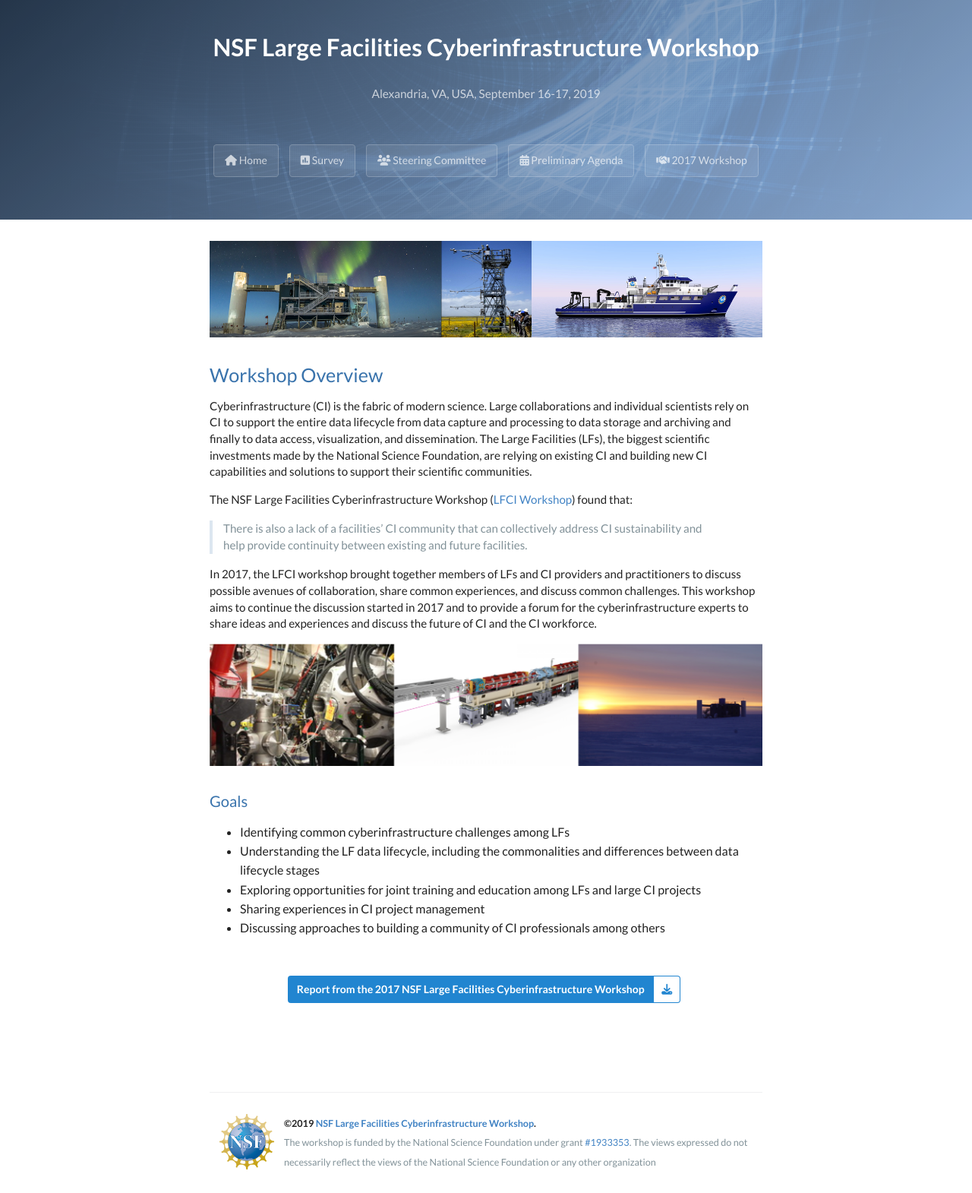
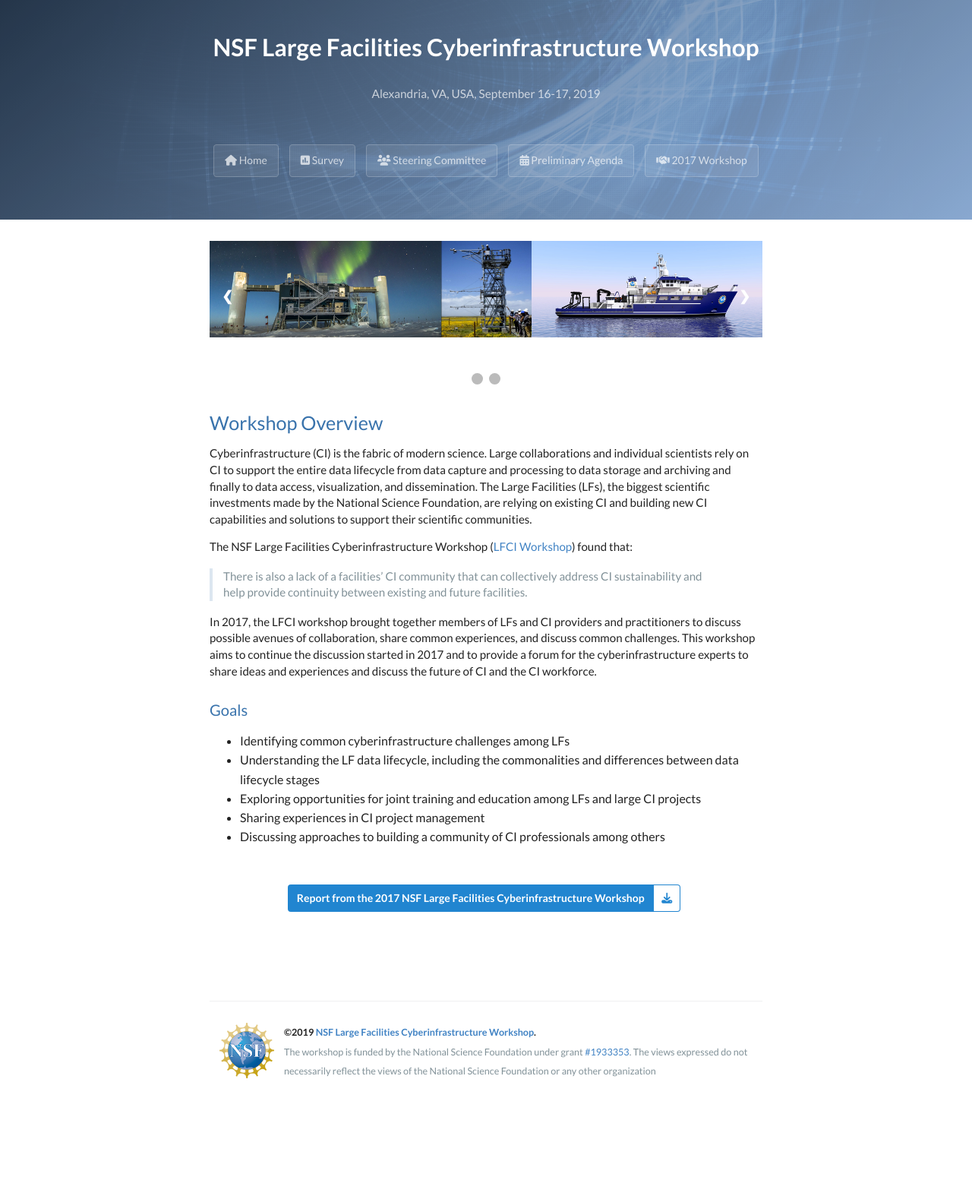
Before and after one commit to facilitiesci/facilitiesci.github.io, a Jekyll site: the page built from index.md, in a window 1280 px wide. Shown: the whole page at 76% size. Built offline with Jekyll 4.4.1, drawn with Linux system fonts in a browser that asks for light colours; nearby versions of some CDN libraries; after the commit the page ends 1450 px from its top, so only the background shows below that.

Commit message:
adding slider

```diff
--- a/_includes/head.html
+++ b/_includes/head.html
@@ -11,4 +11,5 @@
             integrity="sha256-hVVnYaiADRTO2PzUGmuLJr8BLUSjGIZsDYGmIJLv2b8="
             crossorigin="anonymous"></script>
     <script src="https://kit.fontawesome.com/ddf93526e6.js"></script>
+    <script src="assets/js/main.js" type="text/javascript"></script>
 </head>
--- a/css/cayman.css
+++ b/css/cayman.css
@@ -703,3 +703,98 @@
 .ui.divided.list>.item>.content>.description {
     color: #888;
 }
+
+/* Slideshow container */
+.slideshow-container {
+    max-width: 1000px;
+    position: relative;
+    margin: auto;
+}
+
+/* Hide the images by default */
+.mySlides {
+    display: none;
+}
+
+/* Next & previous buttons */
+.prev, .next {
+    cursor: pointer;
+    position: absolute;
+    top: 50%;
+    width: auto;
+    margin-top: -22px;
+    padding: 16px;
+    color: white;
+    font-weight: bold;
+    font-size: 18px;
+    transition: 1.5s ease;
+    border-radius: 0 3px 3px 0;
+    user-select: none;
+}
+
+/* Position the "next button" to the right */
+.next {
+    right: 0;
+    border-radius: 3px 0 0 3px;
+}
+
+/* On hover, add a black background color with a little bit see-through */
+.prev:hover, .next:hover {
+    background-color: rgba(0,0,0,0.8);
+}
+
+/* Caption text */
+.text {
+    color: #f2f2f2;
+    font-size: 15px;
+    padding: 8px 12px;
+    position: absolute;
+    bottom: 8px;
+    width: 100%;
+    text-align: center;
+}
+
+/* Number text (1/3 etc) */
+.numbertext {
+    color: #f2f2f2;
+    font-size: 12px;
+    padding: 8px 12px;
+    position: absolute;
+    top: 0;
+}
+
+/* The dots/bullets/indicators */
+.dot {
+    cursor: pointer;
+    height: 15px;
+    width: 15px;
+    margin: 0 2px;
+    background-color: #bbb;
+    border-radius: 50%;
+    display: inline-block;
+    transition: background-color 0.6s ease;
+}
+
+.active, .dot:hover {
+    background-color: #717171;
+}
+
+/* Fading animation */
+.fade {
+    -webkit-animation-name: fade;
+    -webkit-animation-duration: 3s;
+    animation-name: fade;
+    animation-duration: 3s;
+}
+
+@-webkit-keyframes fade {
+    from {opacity: .4}
+    to {opacity: 1}
+}
+
+@keyframes fade {
+    from {opacity: .4}
+    to {opacity: 1}
+}
+
+* {box-sizing:border-box}
--- a/index.md
+++ b/index.md
@@ -3,7 +3,29 @@
 title: {{ site.name }}
 ---
 
-<img src="assets/images/ci-9.jpg" />
+<!-- Slideshow container -->
+<div class="slideshow-container">
+
+  <!-- Full-width images with number and caption text -->
+  <div class="mySlides fade">
+    <img src="assets/images/ci-9.jpg" style="width:100%">
+  </div>
+
+  <div class="mySlides fade">
+    <img src="assets/images/lf-2.png" style="width:100%">
+  </div>
+
+  <!-- Next and previous buttons -->
+  <a class="prev" onclick="plusSlides(-1)">&#10094;</a>
+  <a class="next" onclick="plusSlides(1)">&#10095;</a>
+</div>
+<br>
+
+<!-- The dots/circles -->
+<div style="text-align:center">
+  <span class="dot" onclick="currentSlide(1)"></span>
+  <span class="dot" onclick="currentSlide(2)"></span>
+</div>
 
 # Workshop Overview
 
@@ -25,8 +47,6 @@
 in 2017 and to provide a forum for the cyberinfrastructure experts to share ideas
 and experiences and discuss the future of CI and the CI workforce.
 
-<img src="assets/images/lf-2.png" />
-
 ## Goals
 
 - Identifying common cyberinfrastructure challenges among LFs
```
Also changed, not shown: other parts of index.md (+27 -0 lines), assets/images/lf-2.png, assets/js/main.js (added).
